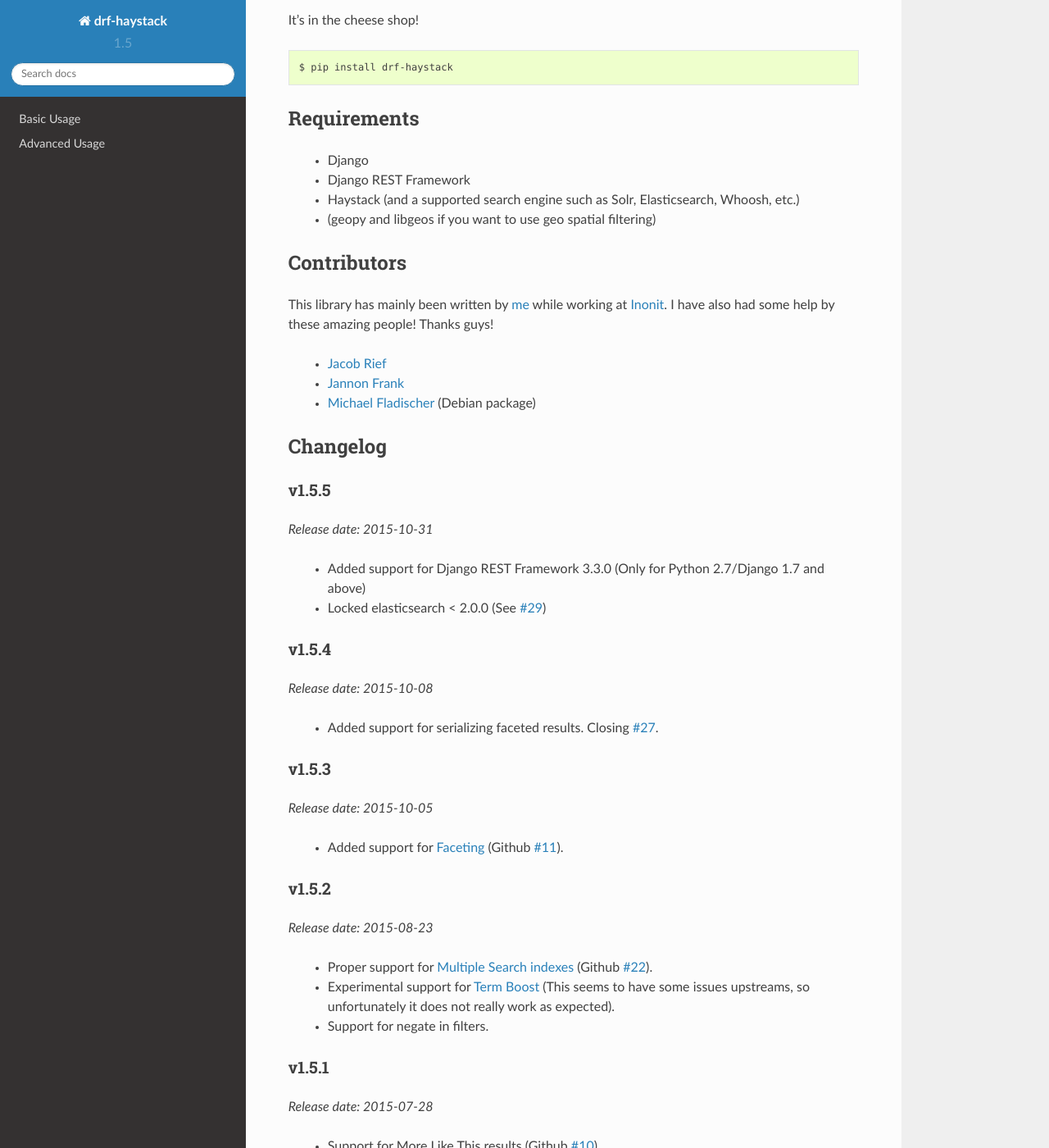
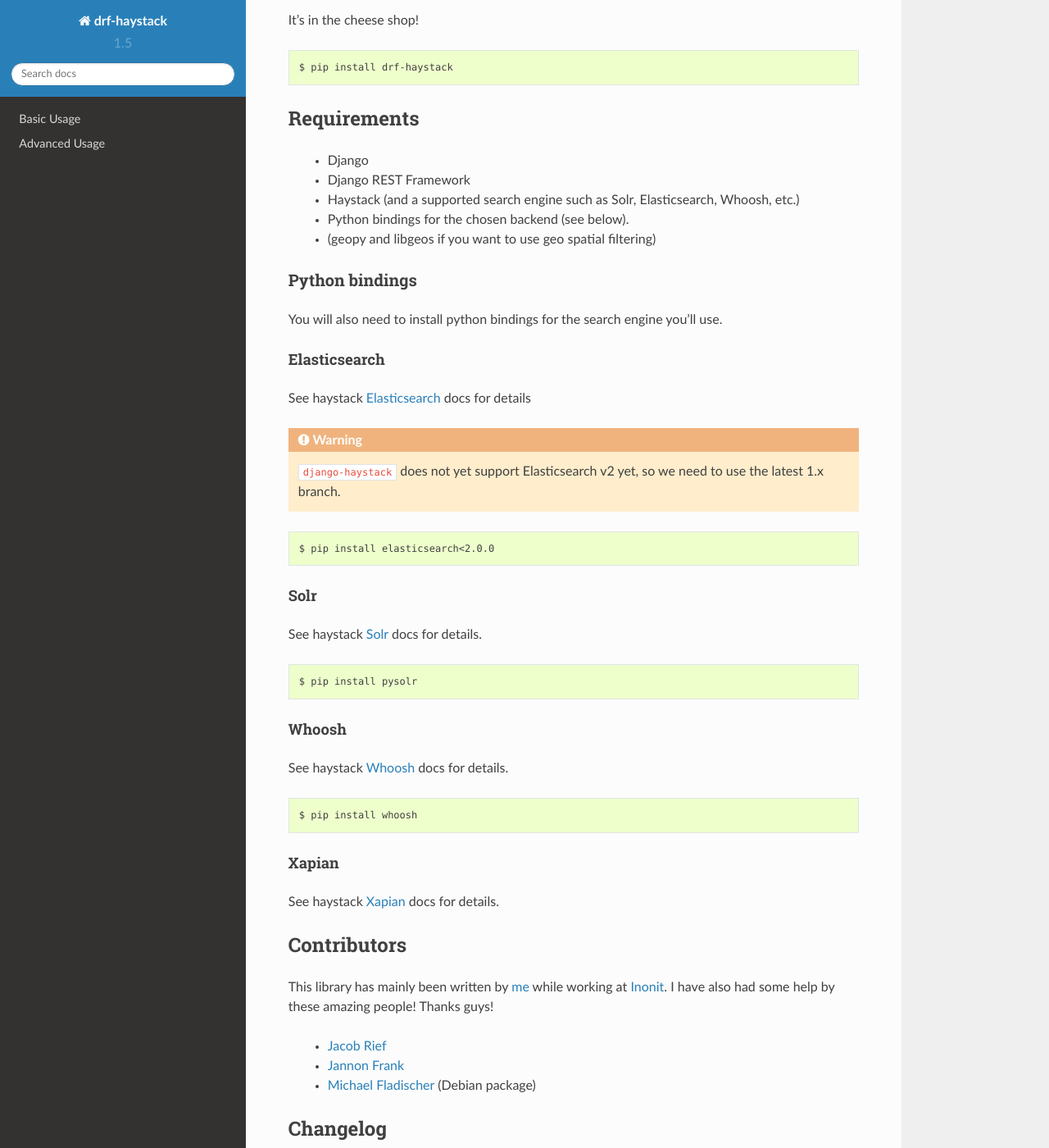
Before and after one commit to rhblind/drf-haystack, a Sphinx documentation site: the page built from docs/index.rst, in a window 1280 px wide and 1400 px high, scrolled down 1016 px. Shown: the whole window at 82% size. Built offline with Sphinx 7.4.7 and the Read the Docs theme 2.0.0, drawn with Linux system fonts in a browser that asks for light colours; some of the changed text lies outside the part shown.

Commit message:
updated docs

```diff
--- a/docs/index.rst
+++ b/docs/index.rst
@@ -40,7 +40,55 @@
     - Django
     - Django REST Framework
     - Haystack (and a supported search engine such as Solr, Elasticsearch, Whoosh, etc.)
+    - Python bindings for the chosen backend (see below).
     - (geopy and libgeos if you want to use geo spatial filtering)
+
+Python bindings
+---------------
+
+You will also need to install python bindings for the search engine you'll use.
+
+Elasticsearch
+.............
+
+See haystack `Elasticsearch <https://django-haystack.readthedocs.org/en/v2.4.1/installing_search_engines.html#elasticsearch>`_
+docs for details
+
+.. warning::
+
+    ``django-haystack`` does not yet support Elasticsearch v2 yet, so we need to use the latest
+    1.x branch.
+
+.. code-block:: none
+
+    $ pip install elasticsearch<2.0.0
+
+Solr
+....
+
+See haystack `Solr <https://django-haystack.readthedocs.org/en/v2.4.1/installing_search_engines.html#solr>`_
+docs for details.
+
+.. code-block:: none
+
+    $ pip install pysolr
+
+Whoosh
+......
+
+See haystack `Whoosh <https://django-haystack.readthedocs.org/en/v2.4.1/installing_search_engines.html#whoosh>`_
+docs for details.
+
+.. code-block:: none
+
+    $ pip install whoosh
+
+Xapian
+......
+
+See haystack `Xapian <https://django-haystack.readthedocs.org/en/v2.4.1/installing_search_engines.html#xapian>`_
+docs for details.
+
 
 Contributors
 ============
@@ -55,6 +103,15 @@
 
 Changelog
 =========
+
+v1.5.6
+------
+*Release date: 2015-12-02*
+
+    - Fixed a bug where ``ignore_fields`` on ``HaystackSerializer`` did not work unless ``exclude`` evaluates
+      to ``True``.
+    - Removed ``elasticsearch`` from ``install_requires``. Elasticsearch should not be a mandatory requirement,
+      since it's useless if not using Elasticsearch as backend.
 
 v1.5.5
 ------
```
